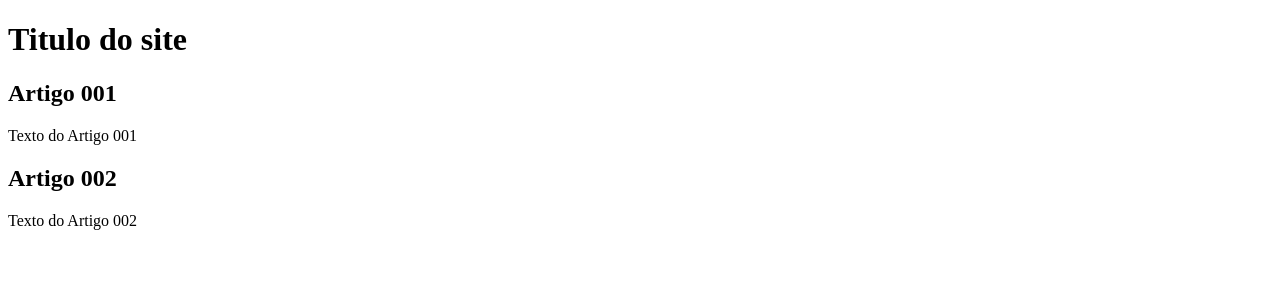
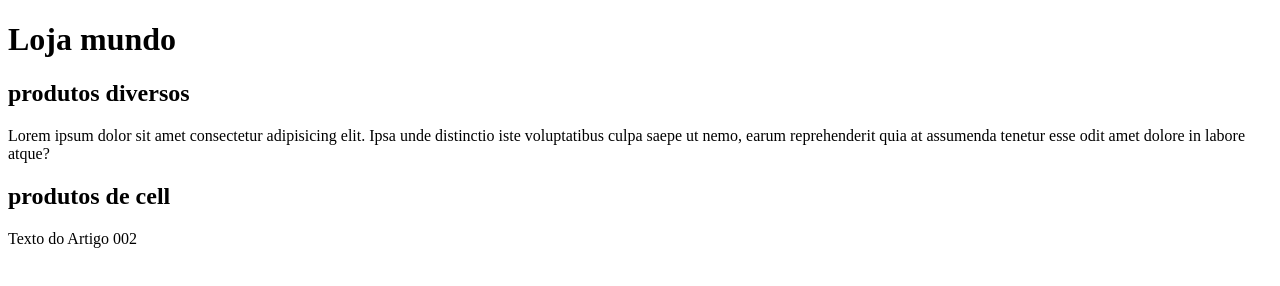
Before and after one commit to jftavares21/projeto-site, a plain HTML site: page index.html in a window 1280 px wide. Drawn offline with Linux system fonts and the light colour scheme.

Commit message:
comecei a escrever o conteudo

```diff
--- a/index.html
+++ b/index.html
@@ -8,13 +8,13 @@
 <body>
     <main>
         <header>
-            <h1>Titulo do site </h1>
+            <h1>Loja mundo </h1>
         </header>
         <article>
-            <h2>Artigo 001</h2>
-            <p>Texto do Artigo 001</p>
+            <h2>produtos diversos</h2>
+            <p>Lorem ipsum dolor sit amet consectetur adipisicing elit. Ipsa unde distinctio iste voluptatibus culpa saepe ut nemo, earum reprehenderit quia at assumenda tenetur esse odit amet dolore in labore atque?</p>
             <article>
-                <h2>Artigo 002</h2>
+                <h2>produtos de cell</h2>
                 <p>Texto do Artigo 002</p>
             </article>
         </article>
```
